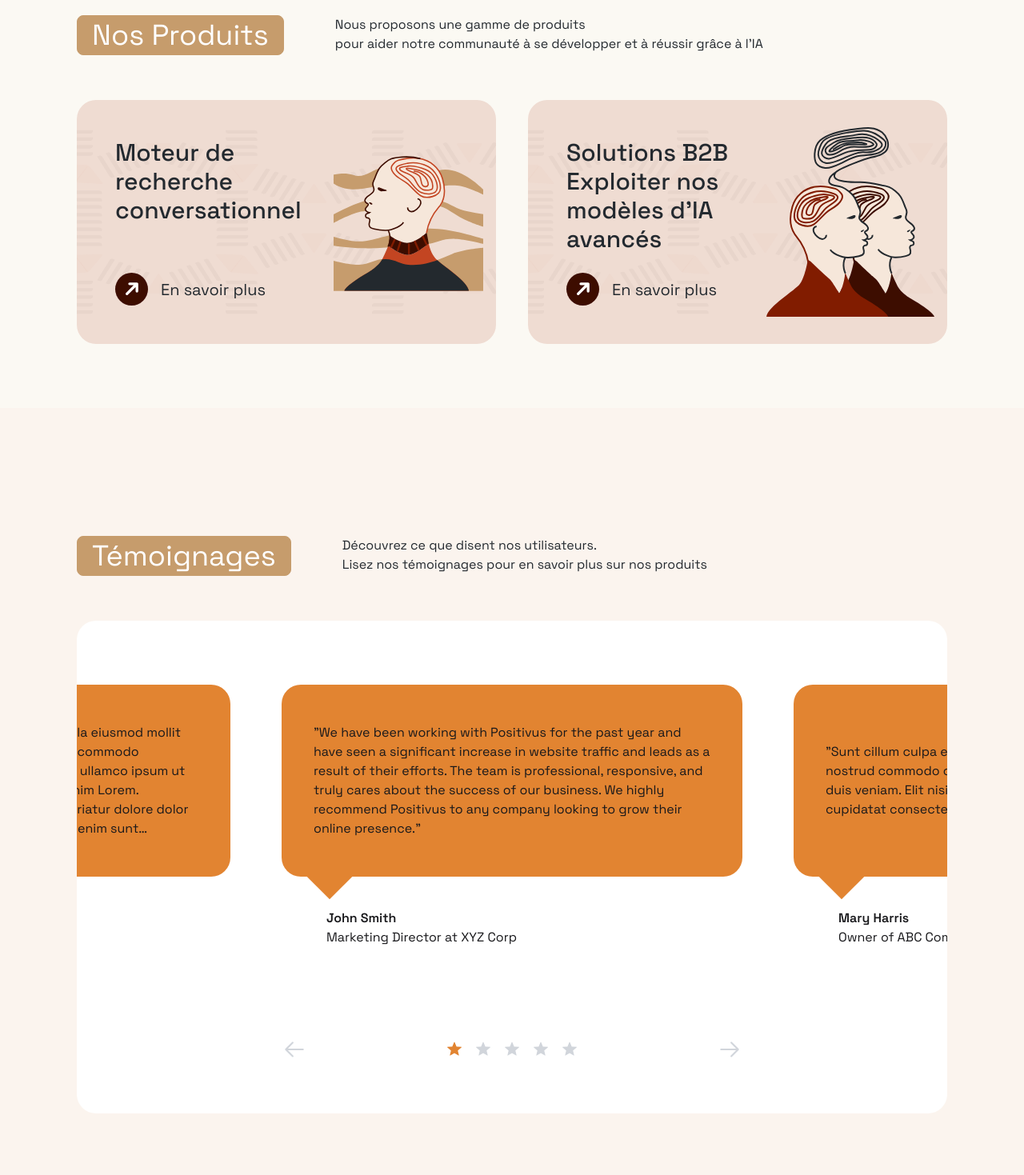
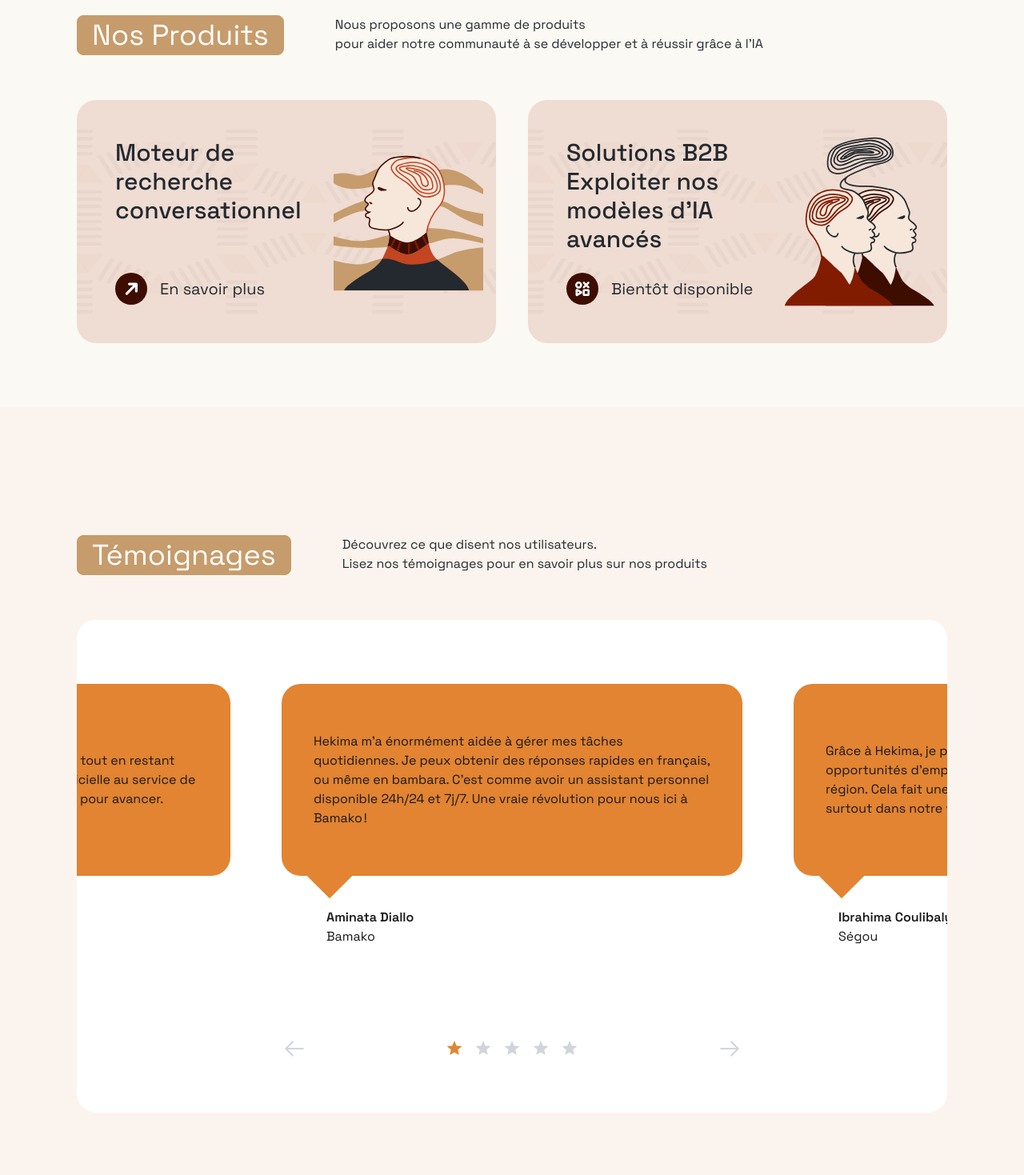
Before and after one commit to mamadOuologuem/hekima_frontend, a Next.js app: page / in a window 1280 px wide. Shown: the part 1180-2649 px from the top of the page at 80% size. Built offline with nearby package versions, Linux system fonts and the light colour scheme; no server answers; what @getbrevo/brevo would draw is missing.

Commit message:
chore(landing): remove the remaining placeholders

```diff
--- a/messages/en.json
+++ b/messages/en.json
@@ -21,7 +21,6 @@
     "footer__contact_us_phone": "Phone: {phone}",
     "footer__newsletter_subscribe_button_title": "Subscribe to news",
     "footer__rights_reserved": "© {year} Hekima. All Rights Reserved.",
-    "footer__privacy_policy_link_title": "Privacy Policy",
     "products__subtitle": "We offer a range of products <br></br> to help our community grow and succed with AI",
     "products__title": "Our Products",
     "products__learn_more_button_title": "Learn More",
@@ -35,7 +34,8 @@
     "products__search_engine_title": "Conversational search engine",
     "products__b2b_title": "B2B solutions Build with our advanced AI models",
     "contact_us__subtitle": "What to know more ?<br></br>Reach out",
-    "contact_us__title": "Contact Us"
+    "contact_us__title": "Contact Us",
+    "products__coming_soon": "Coming soon"
   },
   "common": {
     "app_name": "Hekima"
--- a/messages/fr.json
+++ b/messages/fr.json
@@ -21,7 +21,6 @@
     "footer__contact_us_phone": "Téléphone : {phone}",
     "footer__newsletter_subscribe_button_title": "S'abonner aux actualités",
     "footer__rights_reserved": "© {year} Hekima. Tous droits réservés.",
-    "footer__privacy_policy_link_title": "Politique de confidentialité",
     "products__subtitle": "Nous proposons une gamme de produits <br></br> pour aider notre communauté à se développer et à réussir grâce à l'IA",
     "products__title": "Nos Produits",
     "products__learn_more_button_title": "En savoir plus",
@@ -35,7 +34,8 @@
     "products__search_engine_title": "Moteur de recherche conversationnel",
     "products__b2b_title": "Solutions B2B Exploiter nos modèles d'IA avancés",
     "contact_us__subtitle": "Vous voulez en savoir plus ?<br></br>Contactez-nous",
-    "contact_us__title": "Contactez-nous"
+    "contact_us__title": "Contactez-nous",
+    "products__coming_soon": "Bientôt disponible"
   },
   "common": {
     "app_name": "Hekima"
--- a/src/features/landing/components/Footer/Footer.tsx
+++ b/src/features/landing/components/Footer/Footer.tsx
@@ -95,9 +95,6 @@
 
       <div className="flex gap-x-6">
         <p>{t('footer__rights_reserved', { year: new Date().getFullYear() })}</p>
-        <Link href="#" className="underline">
-          {t('footer__privacy_policy_link_title')}
-        </Link>
       </div>
     </footer>
   );
--- a/src/features/landing/components/ProductListSection/ProductListSection.tsx
+++ b/src/features/landing/components/ProductListSection/ProductListSection.tsx
@@ -1,13 +1,14 @@
-import { ArrowTopRightIcon } from '@radix-ui/react-icons';
+import { ArrowTopRightIcon, MixIcon } from '@radix-ui/react-icons';
 import SectionTitle from '@/features/landing/components/SectionTitle';
 import Link from 'next/link';
 import { ManThoughtsIllustration2, ManThoughtsIllustration3 } from '@/components/atoms/illustrations';
 import { useTranslations } from 'next-intl';
+import { ReactNode } from 'react';
 
 export const ProductListSection = () => {
   const t = useTranslations('landing_page');
 
-  const services = [
+  const services: { title: string; href?: string; illustration: ReactNode }[] = [
     {
       title: t('products__search_engine_title'),
       href: '/waiting-list',
@@ -15,19 +16,20 @@
     },
     {
       title: t('products__b2b_title'),
-      href: '#',
       illustration: <ManThoughtsIllustration3 />
     }
-  ] as const;
+  ];
 
   return (
     <section className="flex flex-col gap-y-14">
       <SectionTitle title={t('products__title')} subtitle={t.rich('products__subtitle', { br: () => <br /> })} />
 
       <div className="grid grid-cols-1 gap-10 md:grid-cols-2">
-        {services.map(({ title, href, illustration }) => (
-          <Link
-            href={href}
+        {services.map(({ title, href, illustration }) => {
+          const Container = href ? (props: object) => <Link href={href} {...props} /> : 'div';
+
+          return (
+            <Container
               key={title}
               className="group relative z-10 shrink-0 overflow-hidden rounded-3xl bg-secondary-lightest hover:shadow-lg"
             >
@@ -41,16 +43,23 @@
                   <div className="flex md:justify-end lg:hidden">{illustration}</div>
 
                   <div className="flex items-center gap-x-4">
-                  <div className="w-fit rounded-full bg-tertiary-dark p-2">
+                    <div className="flex size-10 items-center justify-center rounded-full bg-tertiary-dark p-2">
+                      {href ? (
                         <ArrowTopRightIcon width={25} height={25} className="stroke-white" />
+                      ) : (
+                        <MixIcon width={20} height={20} className="stroke-white" />
+                      )}
                     </div>
-                  <p className="text-xl">{t('products__learn_more_button_title')}</p>
+                    <p className="whitespace-pre text-xl">
+                      {href ? t('products__learn_more_button_title') : t('products__coming_soon')}
+                    </p>
                   </div>
                 </div>
                 <div className="-my-8 -mr-8 hidden flex-1 items-center justify-center lg:flex">{illustration}</div>
               </div>
-          </Link>
-        ))}
+            </Container>
+          );
+        })}
       </div>
     </section>
   );
--- a/src/features/landing/components/TestimonialsSection/TestimonialsSection.tsx
+++ b/src/features/landing/components/TestimonialsSection/TestimonialsSection.tsx
@@ -8,34 +8,34 @@
 
 const testimonials = [
   {
-    author: 'John Smith',
-    position: 'Marketing Director at XYZ Corp',
+    author: 'Aminata Diallo',
+    location: 'Bamako',
     testimonial:
-      '"We have been working with Positivus for the past year and have seen a significant increase in website traffic and leads as a result of their efforts. The team is professional, responsive, and truly cares about the success of our business. We highly recommend Positivus to any company looking to grow their online presence."'
+      'Hekima m’a énormément aidée à gérer mes tâches quotidiennes. Je peux obtenir des réponses rapides en français, ou même en bambara. C’est comme avoir un assistant personnel disponible 24h/24 et 7j/7. Une vraie révolution pour nous ici à Bamako !'
   },
   {
-    author: 'Mary Harris',
-    position: 'Owner of ABC Company',
+    author: 'Ibrahima Coulibaly',
+    location: 'Ségou',
     testimonial:
-      '"Sunt cillum culpa eiusmod mollit do ipsum. Sint eu sint nostrud nostrud commodo cupidatat excepteur ipsum veniam proident duis veniam. Elit nisi ut exercitation nostrud ex qui anim cupidatat consectetur."'
+      'Grâce à Hekima, je peux accéder à des informations sur les opportunités d’emploi et des conseils agricoles adaptés à notre région. Cela fait une vraie différence pour ma famille et moi, surtout dans notre village de Ségou. Bravo !'
   },
   {
-    author: 'Sara Lee',
-    position: 'Tech Lead at Wright Inc',
+    author: 'Fatoumata Traoré',
+    location: 'Kayes',
     testimonial:
-      '"Do eu labore dolor amet sit quis consectetur laborum dolor laboris eiusmod. Ea deserunt consequat culpa esse Lorem laborum pariatur fugiat. Eu enim esse consequat fugiat nostrud excepteur veniam in. Cupidatat laboris incididunt ad tempor ea occaecat et consectetur aliquip. Tempor duis in in dolore voluptate. Exercitation sunt laboris duis amet quis et nisi consectetur consequat aliquip sit. Et quis ipsum do aliqua tempor aliquip reprehenderit irure occaecat."'
+      'Ce que j’aime le plus avec Hekima, c’est qu’il comprend nos besoins locaux. Que ce soit pour l’éducation de mes enfants ou des informations pratiques sur la santé, je trouve toujours des réponses fiables. Merci pour cette application, c’est vraiment utile pour les femmes comme moi.'
   },
   {
-    author: 'Alice Johnson',
-    position: 'Dr. at ABC Hospital',
+    author: 'Mamadou Diarra',
+    location: 'Sikasso',
     testimonial:
-      '"Minim velit voluptate officia eiusmod nostrud. Aute consectetur elit nisi adipisicing fugiat laborum ipsum anim et cillum non. Proident nostrud in sit occaecat et."'
+      'Hekima a rendu mes recherches d’informations rapides et efficaces. Avant, je perdais beaucoup de temps à chercher sur Internet. Maintenant, je peux poser mes questions en bambara et obtenir des réponses claires. L’interface est tellement simple à utiliser, même pour les non-initiés.'
   },
   {
-    author: 'Jane Doe',
-    position: 'CEO at ABC Inc',
+    author: 'Salif Keita',
+    location: 'Koutiala',
     testimonial:
-      '"Laborum pariatur ea commodo Lorem ut nulla eiusmod mollit tempor cillum nulla proident Lorem non. Sint commodo occaecat dolore pariatur minim. Et voluptate ullamco ipsum ut in laboris veniam in magna excepteur aute enim Lorem. Reprehenderit mollit Lorem qui anim et ut pariatur dolore dolor magna eu. Do duis amet ea ad reprehenderit enim sunt consequat velit culpa velit amet anim non. Culpa enim aliquip ex est ex qui incididunt mollit sit aute exercitation. Irure aliqua Lorem veniam duis."'
+      'Avec Hekima, je me sens connecté au monde tout en restant enraciné dans ma culture. L’intelligence artificielle au service de l’Afrique, c’est exactement ce qu’il nous faut pour avancer.'
   }
 ] as const;
 
@@ -68,7 +68,7 @@
 
       <div className="flex flex-col items-center gap-y-28 overflow-hidden rounded-3xl bg-white pb-16 pt-20">
         <div className="flex items-stretch justify-center gap-x-16 text-secondary-foreground">
-          {visibleTestimonials.map(({ author, position, testimonial }, index) => (
+          {visibleTestimonials.map(({ author, location, testimonial }, index) => (
             <div
               key={author}
               className={cn('hidden lg:block w-5/6 md:w-[36rem] shrink-0 space-y-3', index === 1 && 'block')}
@@ -82,7 +82,7 @@
 
               <div className="ml-4 flex flex-col md:ml-14">
                 <p className="font-semibold">{author}</p>
-                <p>{position}</p>
+                <p>{location}</p>
               </div>
             </div>
           ))}
```
Lines whose indentation alone changed are shown as unchanged.
